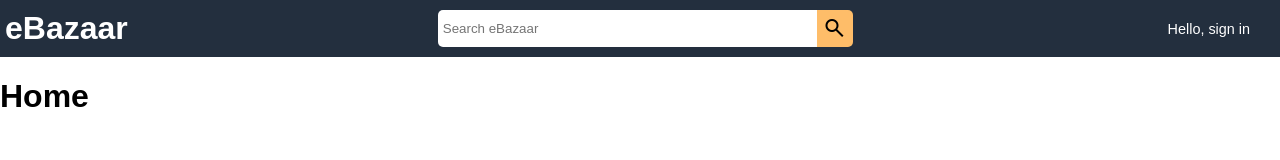
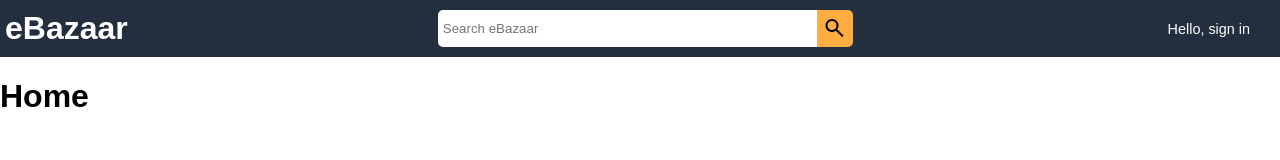
Before and after one commit to rahulkuanr/eBazaar, an Angular app: page / in a window 1280 px wide. In both pictures the pointer is over the button "search". Shown: the top 160 px of the page. Built offline with nearby package versions, Linux system fonts and the light colour scheme.

Commit message:
eBazaar cosmetic changes

```diff
--- a/src/app/header/header.component.css
+++ b/src/app/header/header.component.css
@@ -104,3 +104,7 @@
   border-top-right-radius: 5px;
   border-bottom-right-radius: 5px;
 }
+
+.nav .search-box > button:hover {
+  background-color: #ffac41;
+}
--- a/src/app/seller-home/seller-home.component.css
+++ b/src/app/seller-home/seller-home.component.css
@@ -30,7 +30,7 @@ img#product-image {
   margin: 5px;
   cursor: pointer;
   border: 1px solid black;
-  border-radius: 10%;
+  border-radius: 20%;
   background-color: #febd69;
   color: black;
 }
--- a/src/styles.css
+++ b/src/styles.css
@@ -31,6 +31,10 @@ body {
   border-radius: 5px;
 }
 
+.eb-form-button:hover {
+  background-color: #ffac41;
+}
+
 .error {
   color: red;
 }
```
